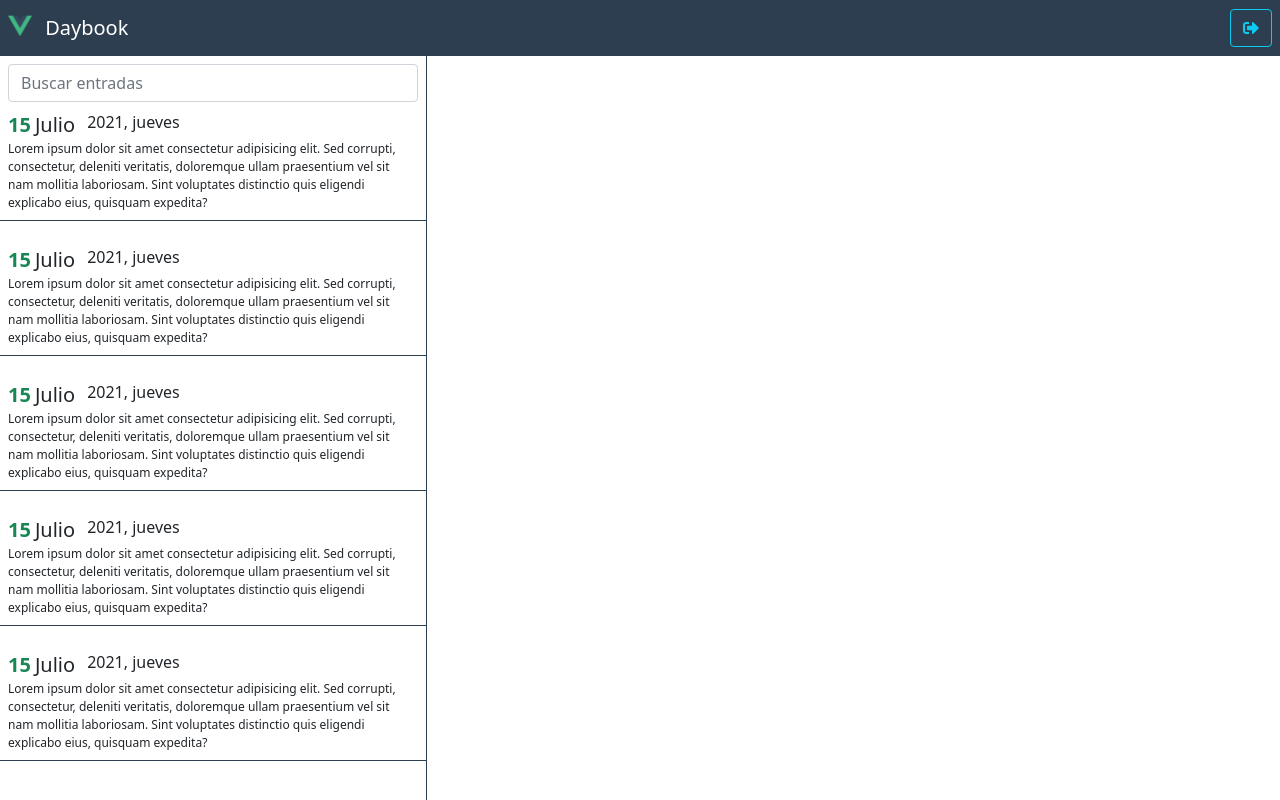
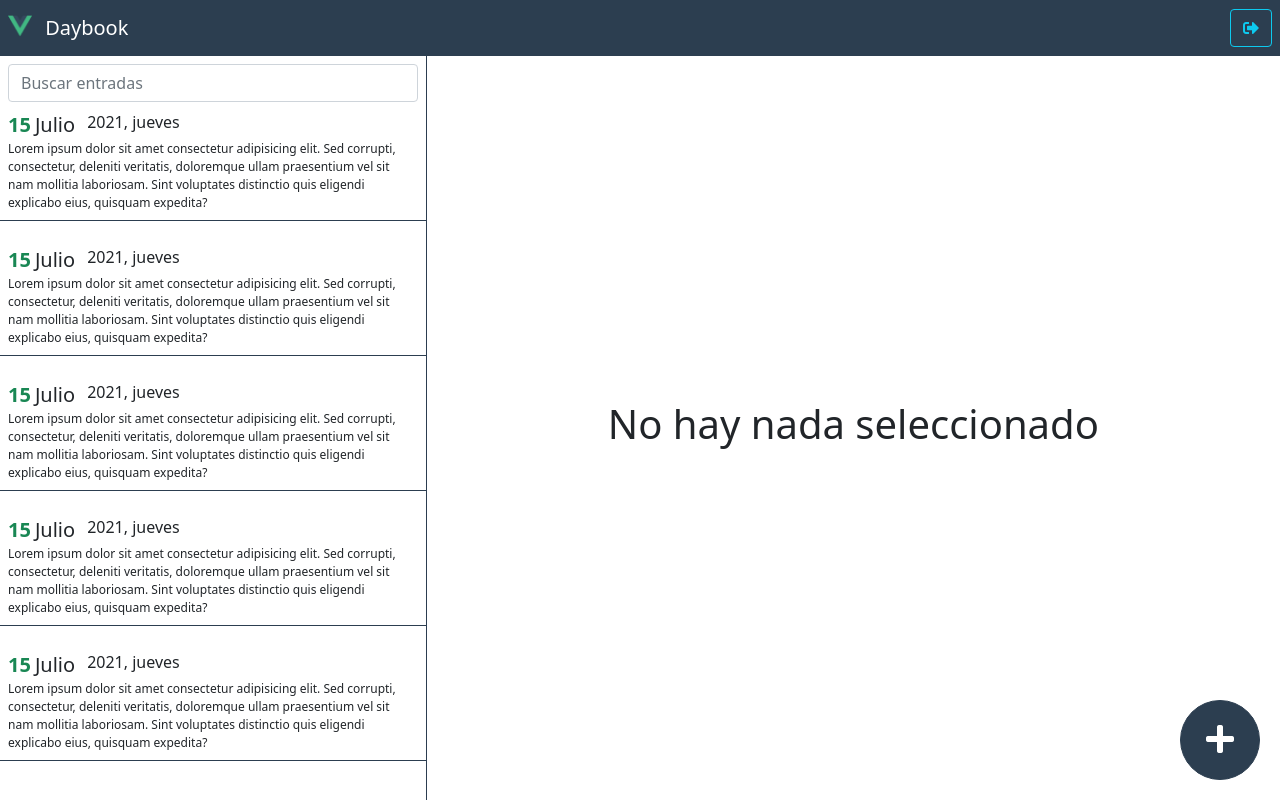
Before and after one commit to ehvidalp/journal-app, a Vue app: page / in a window 1280 px wide. Both pictures are taken after a click on the button "Primary". Built offline with nearby package versions, Linux system fonts and the light colour scheme.

Commit message:
🎨 add flotting button and no entry list component

```diff
--- /dev/null
+++ b/src/modules/daybook/components/Fab.vue
@@ -0,0 +1,20 @@
+<template>
+  <button class="btn btn-primary" type="button">
+    <i class="fa fa-2x fa-plus"></i>
+  </button>
+</template>
+
+<script>
+export default {};
+</script>
+
+<style lang="scss" scoped>
+button {
+  border-radius: 100%;
+  bottom: 20px;
+  height: 80px;
+  position: fixed;
+  right: 20px;
+  width: 80px;
+}
+</style>
--- a/src/modules/daybook/router/index.js
+++ b/src/modules/daybook/router/index.js
@@ -2,5 +2,14 @@
   name: 'daybook',
   component: () =>
     import(/* webpackChunkName: "daybook" */ '@/modules/daybook/layout/DayBookLayout.vue'),
-  children: [],
+  children: [
+    {
+      path: '',
+      name: 'no-entry',
+      component: () =>
+        import(
+          /* webpackChunkName: "daybook-no-entry" */ '@/modules/daybook/views/NoEntrySelected.vue'
+        ),
+    },
+  ],
 };
--- /dev/null
+++ b/src/modules/daybook/views/NoEntrySelected.vue
@@ -0,0 +1,22 @@
+<template>
+  <div class="d-flex justify-content-center">
+    <h1 class="align-self-center">No hay nada seleccionado</h1>
+  </div>
+
+  <Fab />
+</template>
+
+<script>
+import { defineAsyncComponent } from 'vue';
+export default {
+  components: {
+    Fab: defineAsyncComponent(() => import('../components/Fab.vue')),
+  },
+};
+</script>
+
+<style lang="scss" scoped>
+div {
+  height: 100%;
+}
+</style>
--- a/src/views/Home.vue
+++ b/src/views/Home.vue
@@ -12,7 +12,7 @@
 export default {
   methods: {
     goToDaybook() {
-      this.$router.push({ name: 'daybook' });
+      this.$router.push({ name: 'no-entry' });
     },
   },
 };
```
